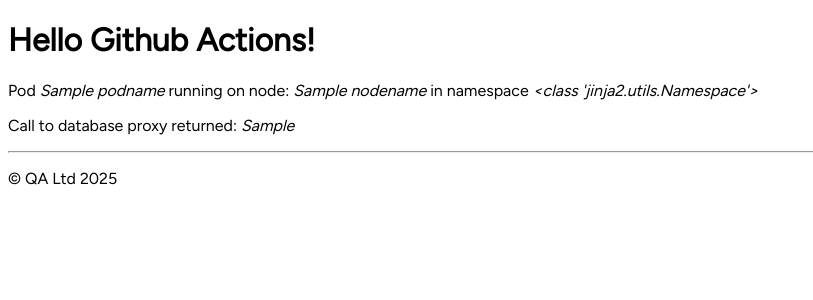
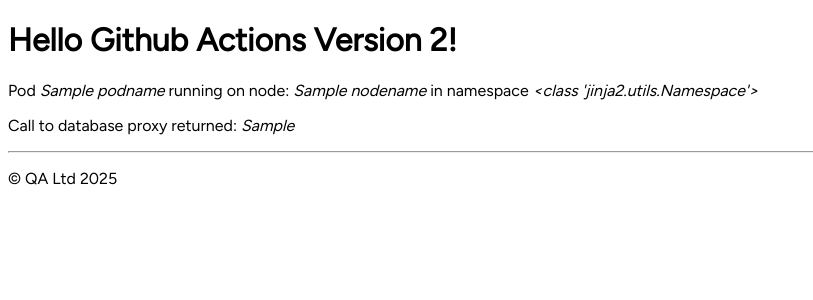
Before and after one commit to Ivesey/github-actions-mc-deploy, a Python web app: template src/main-app/app/templates/index.html in a window 1280 px wide. Shown: the top 300 px of the page, without its empty margins (0-813 px from the left). Run offline with Jinja, Linux system fonts and the light colour scheme; the template is opened without the code that fills it: most values are stand-ins (such as "Sample title", 1, 10 or a date in 2020).

Commit message:
update main app

```diff
--- a/src/main-app/app/templates/index.html
+++ b/src/main-app/app/templates/index.html
@@ -4,7 +4,7 @@
 
 {% block content %}
 <main role="main">
-    <h1>Hello Github Actions!</h1>
+    <h1>Hello Github Actions Version 2!</h1>
     <p>Pod <em>{{ podname }}</em> running on node: <em>{{ nodename }}</em> in namespace <em>{{ namespace }}</em></p>
     <p>Call to database proxy returned: <em>{{ db_proxy_response }}</em></p>
     <hr>
```
